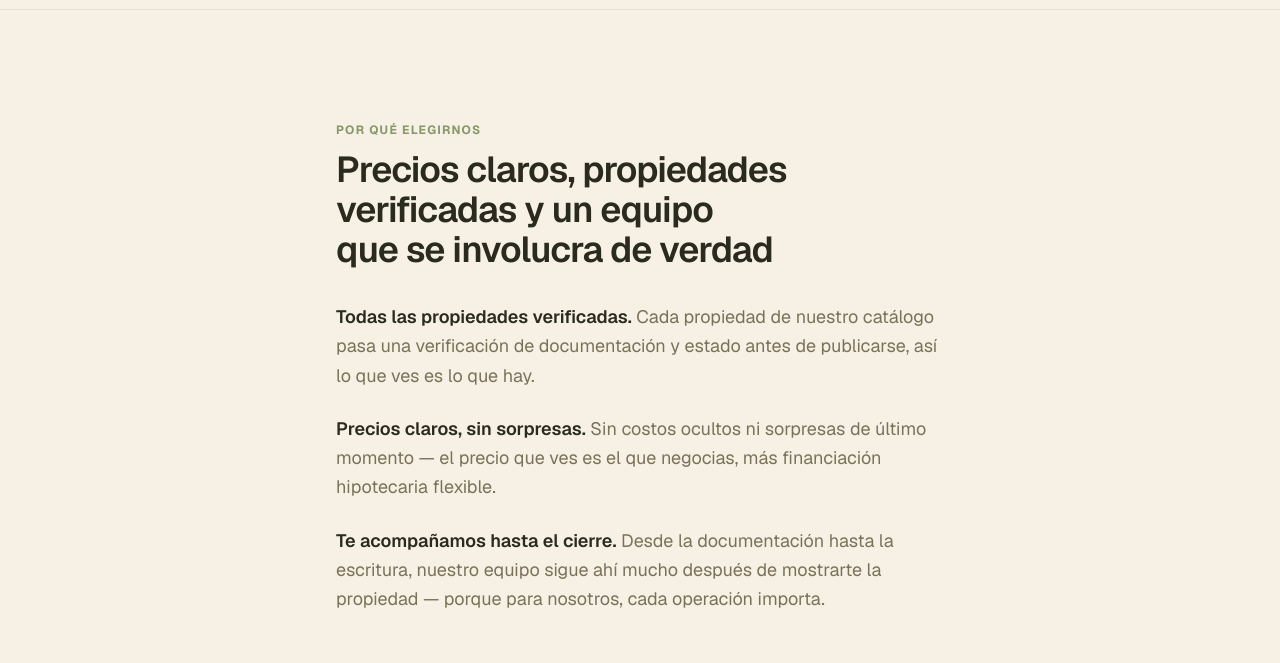
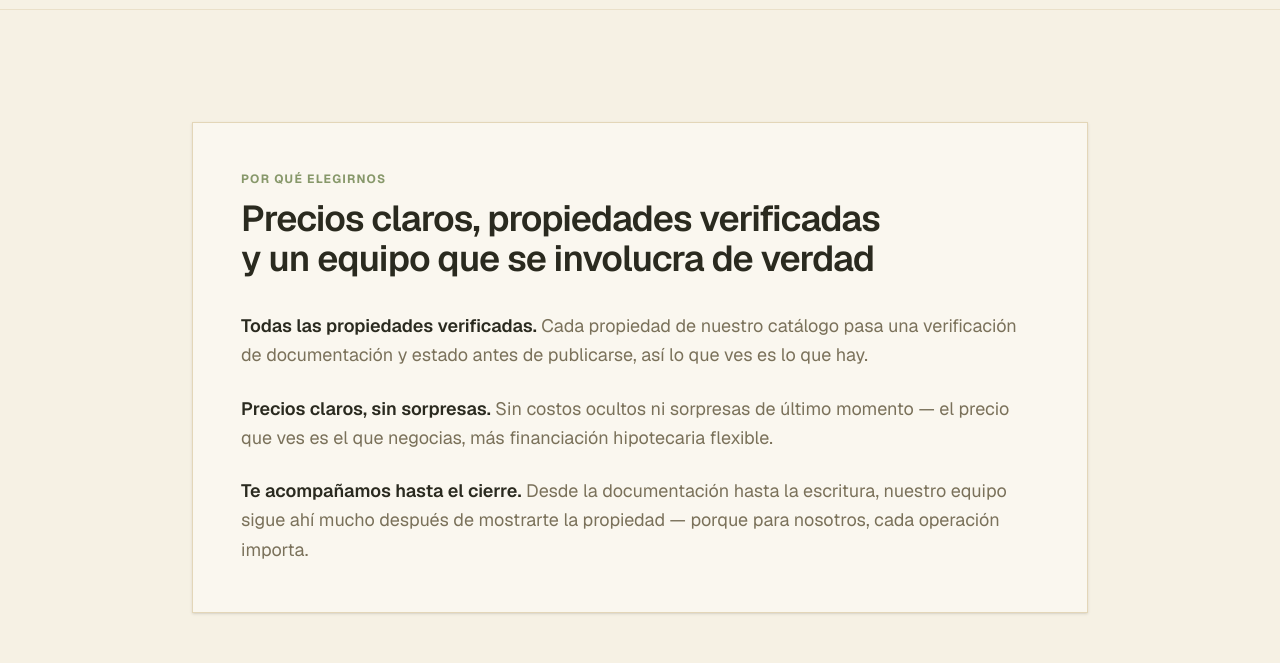
Before and after one commit to pegasuspixelsux-stack/argus_new, a Next.js app: page / in a window 1280 px wide. Shown: the part 1040-1703 px from the top of the page. Built offline with nearby package versions, Linux system fonts and the light colour scheme; no server answers.

Commit message:
style: box the "Por qué elegirnos" section at 960px
Wraps the section content in a bordered, bg-card box and widens the
container from max-w-2xl (672px) to a 960px cap, instead of running
as unboxed text on the page background.

Co-Authored-By: Claude Sonnet 5 <noreply@anthropic.com>

```diff
--- a/components/features-section.tsx
+++ b/components/features-section.tsx
@@ -3,8 +3,9 @@ import { ScrollReveal } from "@/components/scroll-reveal";
 export function FeaturesSection() {
   return (
     <section id="features" className="border-b border-border/60 py-20 sm:py-28">
-      <div className="mx-auto max-w-2xl px-4 sm:px-6 lg:px-8">
+      <div className="mx-auto max-w-[960px] px-4 sm:px-6 lg:px-8">
         <ScrollReveal>
+          <div className="border border-border bg-card p-8 shadow-sm sm:p-12">
             <p className="text-xs font-bold uppercase tracking-widest text-primary">
               Por qué elegirnos
             </p>
@@ -39,6 +40,7 @@ export function FeaturesSection() {
                 para nosotros, cada operación importa.
               </p>
             </div>
+          </div>
         </ScrollReveal>
       </div>
     </section>
```
Lines whose indentation alone changed are shown as unchanged.
